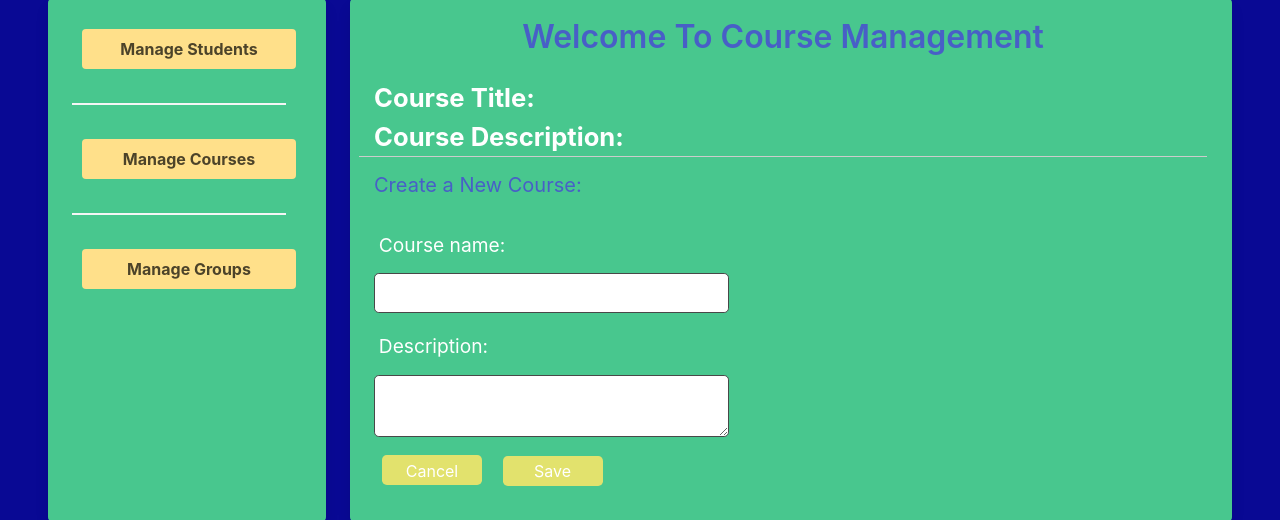
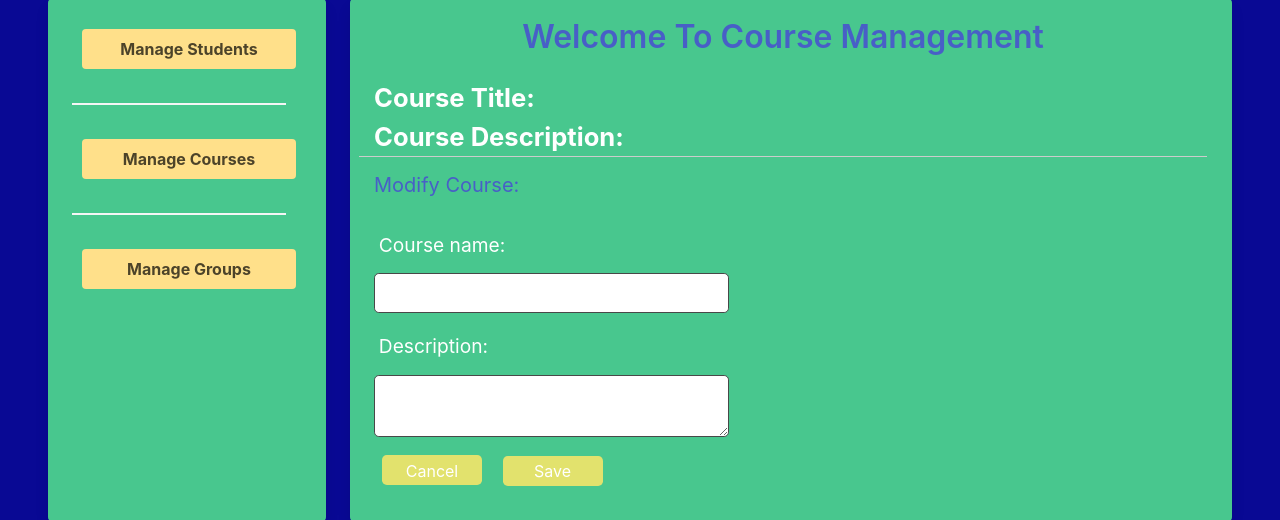
Before and after one commit to TreyLathe/teams_problem_solution, a Node project: template views/courseId.handlebars in a window 1280 px wide. Shown: the part 289-809 px from the top of the page. Run offline with Node 20 templates, Linux system fonts and the light colour scheme; the template is opened without the code that fills it, so the values that code supplies are empty; some libraries are stand-ins or nearby versions.

Commit message:
updateing the wording in update student and update course files

```diff
--- a/views/courseId.handlebars
+++ b/views/courseId.handlebars
@@ -7,7 +7,7 @@
 
 <div class="row mt-4">
     <div class="col-md-6">
-        <h3 class="subtitle is-info has-text-link">Create a New Course:</h3>
+        <h3 class="subtitle is-info has-text-link">Modify Course:</h3>
 
         <form class="form update-course-form">
             <div class="form-group">
--- a/views/studentId.handlebars
+++ b/views/studentId.handlebars
@@ -17,7 +17,7 @@
 
 <div class="row mt-4">
     <div class="col-md-5">
-        <h3 class="subtitle is-info has-text-link">Add New Student:</h3>
+        <h3 class="subtitle is-info has-text-link">Modify Student:</h3>
 
         <form class="form update-student-form">
             <div class="form-group">
```
